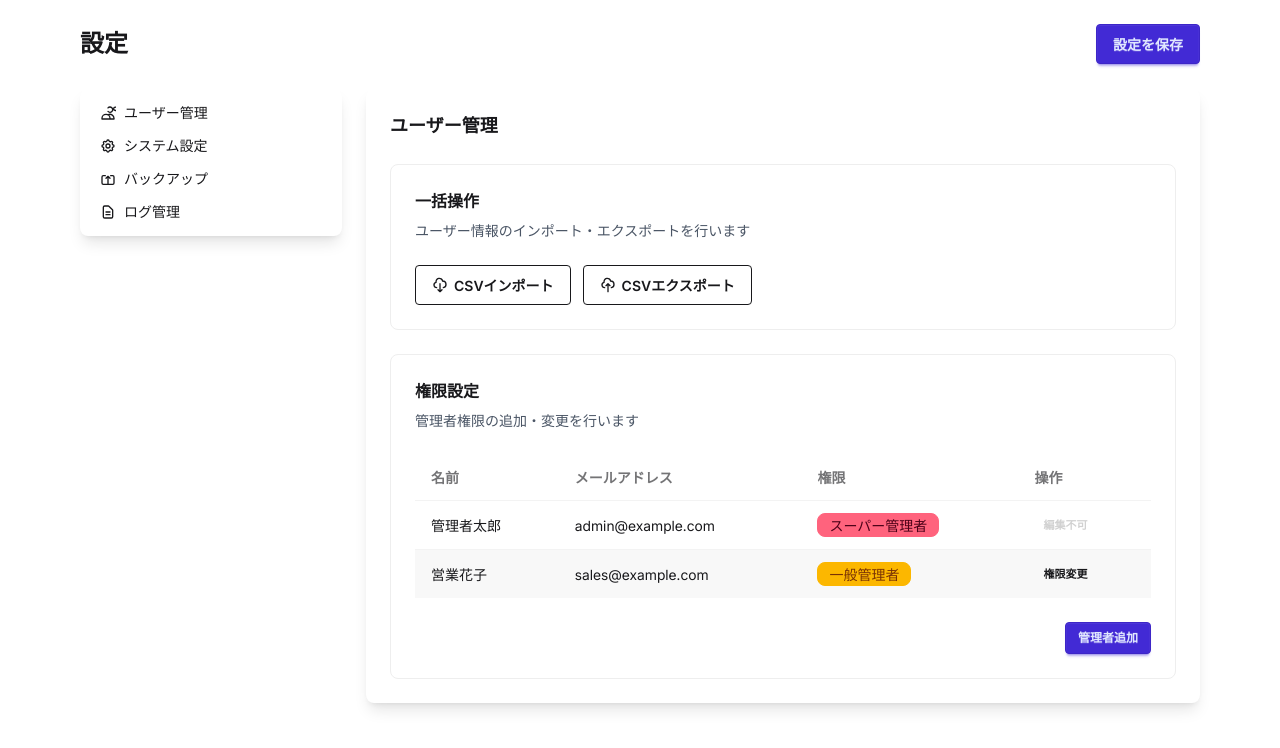
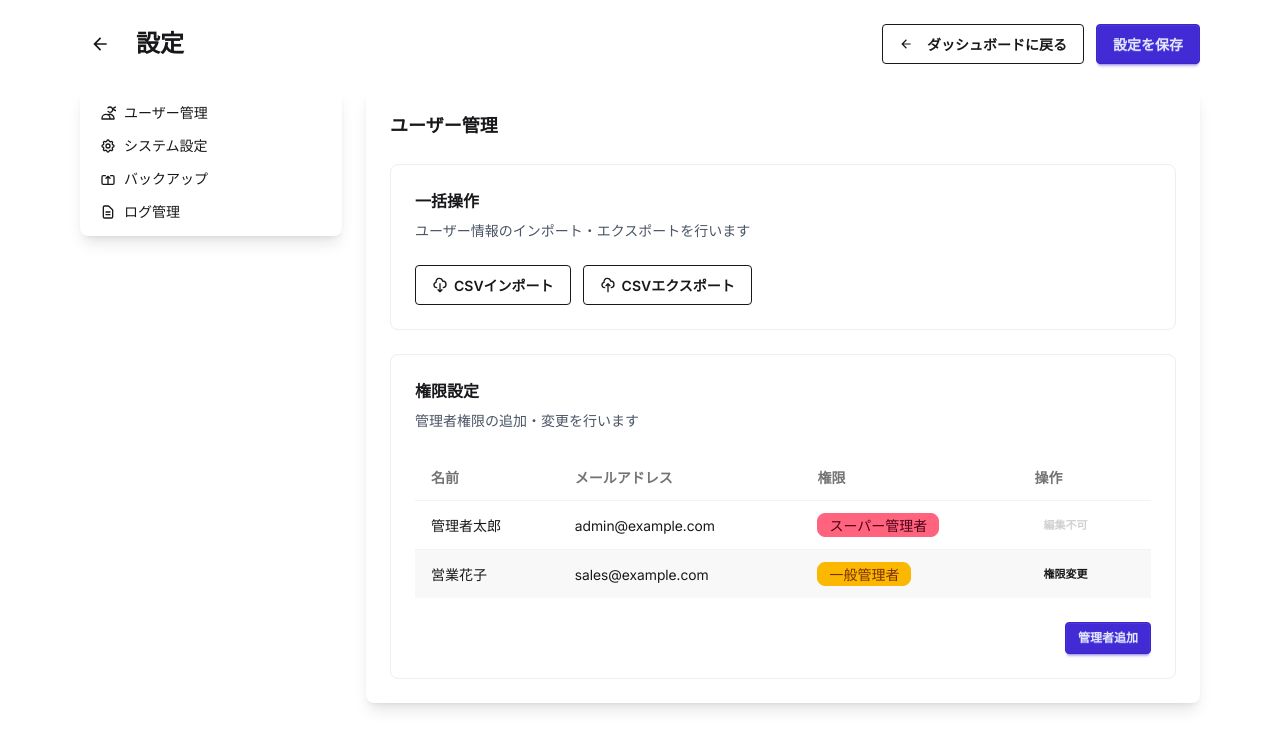
Before and after one commit to MasayukiYamagishi/skill-sheet-maker-ts, a Next.js app: page /settings in a window 1280 px wide. Shown: the top 748 px of the page. Built offline with nearby package versions, Linux system fonts and the light colour scheme; a web font is replaced by a local one.

Commit message:
設定画面に戻るボタンを配置

```diff
--- a/src/app/(dashboard)/settings/page.tsx
+++ b/src/app/(dashboard)/settings/page.tsx
@@ -1,10 +1,13 @@
 'use client';
 
 import { useState } from 'react';
+import { useRouter } from 'next/navigation';
+import { MdArrowBack } from 'react-icons/md';
 
 export default function SettingsPage() {
   const [activeTab, setActiveTab] = useState('users');
   const [isLoading, setIsLoading] = useState(false);
+  const router = useRouter();
 
   // フォームデータ
   const [systemSettings, setSystemSettings] = useState({
@@ -570,7 +573,24 @@ export default function SettingsPage() {
     <div className='container mx-auto px-4 py-6 max-w-6xl'>
       {/* ヘッダー */}
       <div className='flex justify-between items-center mb-6'>
+        <div className='flex items-center space-x-4'>
+          <button
+            className='btn btn-ghost btn-circle'
+            onClick={() => router.push('/dashboard')}
+            title='ダッシュボードに戻る'
+          >
+            <MdArrowBack className='text-xl' />
+          </button>
           <h1 className='text-2xl font-bold'>設定</h1>
+        </div>
+        <div className='flex items-center space-x-3'>
+          <button
+            className='btn btn-outline'
+            onClick={() => router.push('/dashboard')}
+          >
+            <MdArrowBack className='text-sm mr-2' />
+            ダッシュボードに戻る
+          </button>
           <button
             className={`btn btn-primary ${isLoading ? 'loading' : ''}`}
             onClick={handleSave}
@@ -578,6 +598,7 @@ export default function SettingsPage() {
           >
             {isLoading ? '保存中...' : '設定を保存'}
           </button>
+        </div>
       </div>
 
       <div className='grid grid-cols-1 lg:grid-cols-4 gap-6'>
```
Lines whose indentation alone changed are shown as unchanged.
